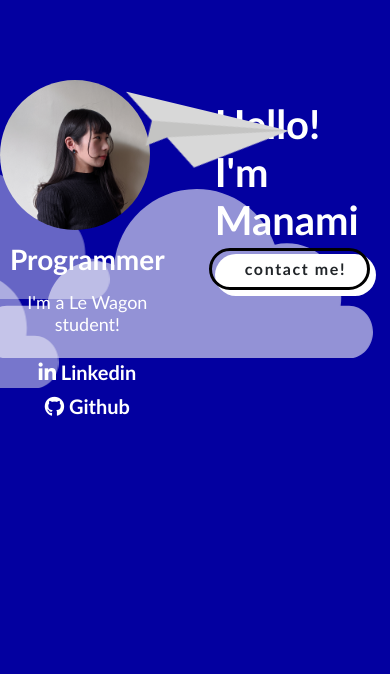
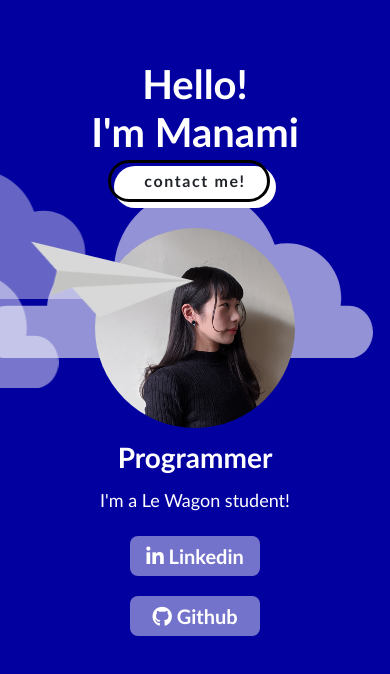
Before and after one commit to 3ana3i3/profile, a plain HTML site: page index.html in a window 390 px wide. Drawn offline with Linux system fonts and the light colour scheme.

Commit message:
style.css

```diff
--- a/style.css
+++ b/style.css
@@ -25,16 +25,17 @@ svg {
   display: block;
 }
 
-/**
- * Paper Plane
- */
-/*Paper Plane: Container*/
+
 .plane-container {
   width: 200px;
   margin: 0px auto;
   z-index: 3;
 }
- /*Paper Plane: Image*/
+@media (max-width: 540px) {
+.plane-container {
+  margin: 150px 0;
+}}
+
 .plane {
   width: 100%;
   height: 60px;
@@ -241,7 +242,7 @@ a {
   }
 
   a:hover {
-    color: red;
+    color: yellow;
   }
 li {
     list-style: none;
@@ -261,12 +262,23 @@ body{
   justify-content: flex-start;
 }
 
+@media (max-width: 540px) {
+  .container {
+    flex-direction: column-reverse;
+    align-items: center;
+    justify-content: center;
+    text-align: center;
+    padding: 40px 20px;
+    gap: 20px;
+}
+  }
+
   .pic img {
-    width: 150px;
-    height: 150px;
+    width: 200px;
+    height: 200px;
     object-fit: cover;
     border-radius: 50%;
-    margin: 0 50px 0 0;
+    margin: 0 30px;
   }
 
   .text h1 {
@@ -282,6 +294,11 @@ body{
             align-items: center;
             margin: 0px 40px 0 0;
         }
+
+        @media (max-width: 540px) {
+          .sub {
+        margin: 0px 40px 0 40px;}}
+
 
       .sub h2 {
         margin: 10px;
@@ -300,14 +317,23 @@ body{
       }
 
         .sub ul li {
-        margin: 10px 0;
+            margin: 10px 5px;
             font-size: 20px;
+            display: inline-block;
+
       }
 
       .sub a {
         text-decoration: none;
-        color:white;
         font-weight: bold;
+        border: white 1px;
+        border-radius: 8px;
+        height: 40px;
+        width: 130px;
+        display: inline-block;
+        background-color: rgba(255, 255, 255, 0.45);
+        line-height: 1;
+        padding: 10px 0;
       }
 
       a:hover,
```
Lines whose indentation alone changed are shown as unchanged.
